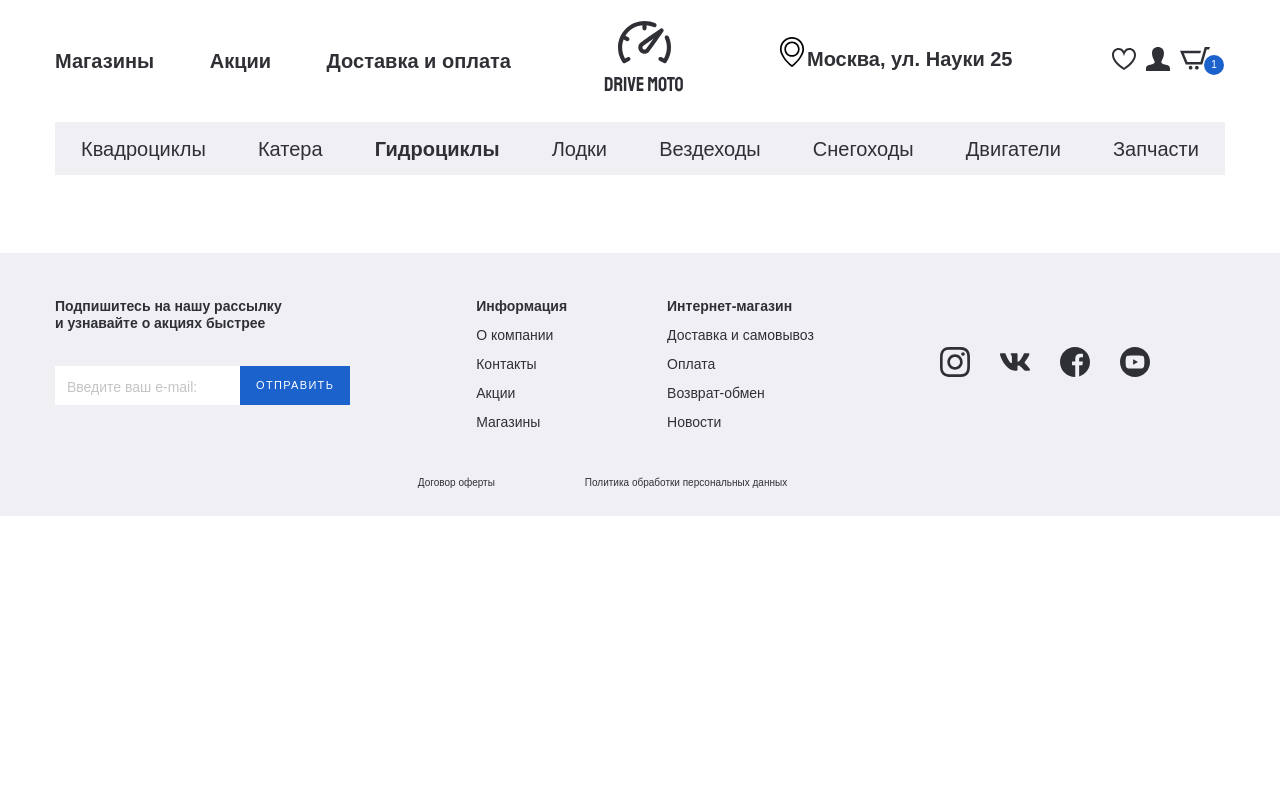
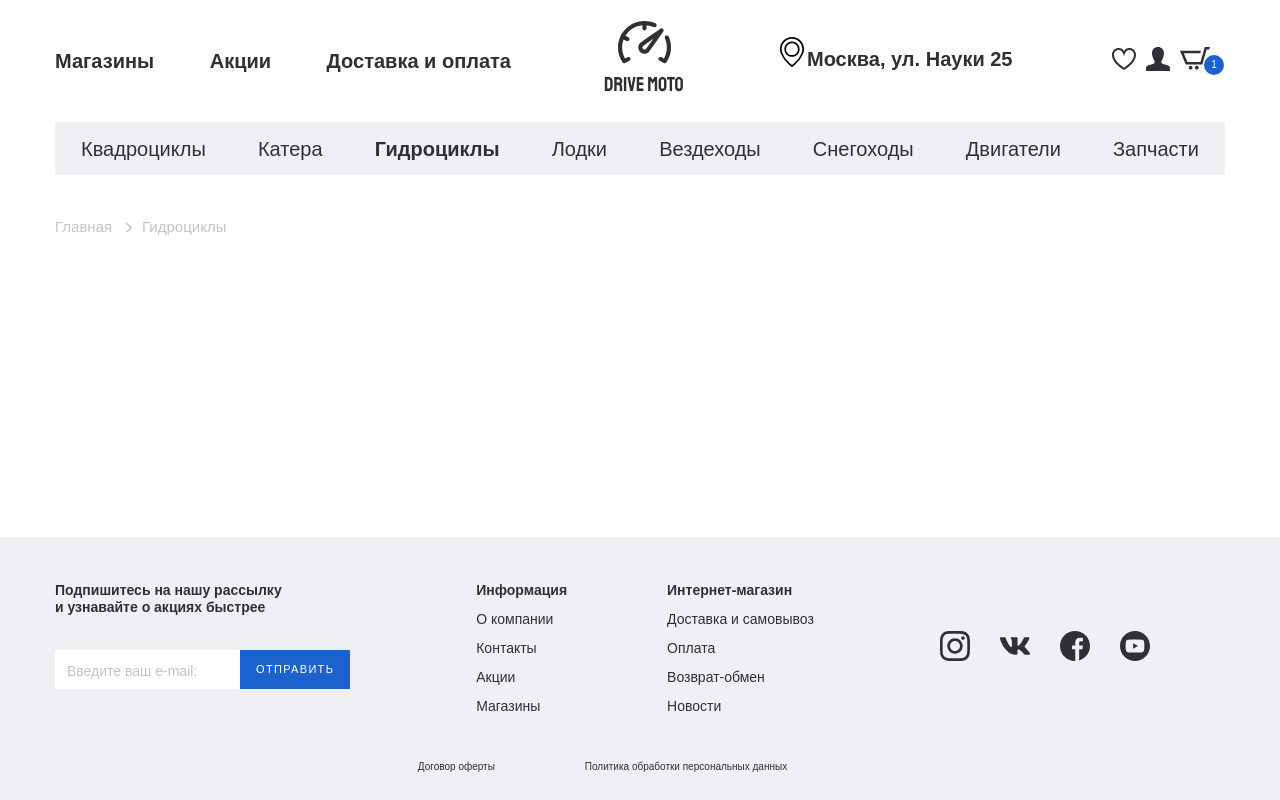
Before and after one commit to DimaGolubenko/drive-moto-html-css, a website: page app/catalog.html in a window 1280 px wide. Drawn offline with nearby package versions, Linux system fonts and the light colour scheme; files that its build step writes are made by us from their sources.

Commit message:
finish breadcrumbs

```diff
--- a/app/catalog.html
+++ b/app/catalog.html
@@ -109,7 +109,24 @@
           </div>
         </div>
       </header>
-      <main></main>
+      <main class="main">
+        <div class="breadcrumbs">
+          <div class="container">
+            <div class="breadcrumbs__list">
+              <div class="breadcrumbs__item">
+                <a href="/" class="breadcrumbs__title">
+                  Главная
+                </a>
+              </div>
+              <div class="breadcrumbs__item">
+                <a href="#" class="breadcrumbs__title">
+                  Гидроциклы
+                </a>
+              </div>
+            </div>
+          </div>
+        </div>
+      </main>
       <footer class="footer">
         <div class="container">
           <div class="footer__inner">
--- a/app/scss/_global.scss
+++ b/app/scss/_global.scss
@@ -14,6 +14,8 @@ a {
   text-decoration: none;
   color: inherit;
   display: inline-block;
+  font-size: inherit;
+  line-height: inherit;
 }
 
 button {
@@ -58,6 +60,16 @@ body {
   margin: 0 auto;
 }
 
+.page {
+  display: flex;
+  flex-direction: column;
+  min-height: 100vh;
+}
+
+.main {
+  flex: 1;
+}
+
 .page-section {
   margin-bottom: 80px;
 }
--- /dev/null
+++ b/app/scss/components/_breadcrumbs.scss
@@ -0,0 +1,31 @@
+.breadcrumbs {
+  &__list {
+    display: flex;
+  }
+
+  &__item {
+    position: relative;
+    margin-right: 30px;
+    color: #c4c4c4;
+    font-size: 15px;
+    line-height: 18px;
+
+    &::after {
+      content: "";
+      position: absolute;
+      right: -20px;
+      bottom: 4px;
+      width: 6px;
+      height: 10px;
+      background-image: url("../../images/breadcrumbs-arrow.png");
+    }
+
+    &:last-child {
+      margin-right: 0;
+    }
+
+    &:last-child::after {
+      display: none;
+    }
+  }
+}
--- a/app/scss/components/_header.scss
+++ b/app/scss/components/_header.scss
@@ -1,5 +1,4 @@
 .header {
-  margin-bottom: 78px;
   &__top-inner {
     display: flex;
     justify-content: space-between;
--- a/app/scss/pages/_catalog-page.scss
+++ b/app/scss/pages/_catalog-page.scss
@@ -0,0 +1,5 @@
+.catalog-page {
+  .main {
+    margin-top: 43px;
+  }
+}
--- a/app/scss/style.scss
+++ b/app/scss/style.scss
@@ -10,6 +10,7 @@
 @import "components/search-products";
 @import "components/product-card";
 @import "components/products-widget";
+@import "components/breadcrumbs";
 
 //pages
 @import "pages/home-page";
```
Also changed, not shown: app/images/breadcrumbs-arrow.png (added).
